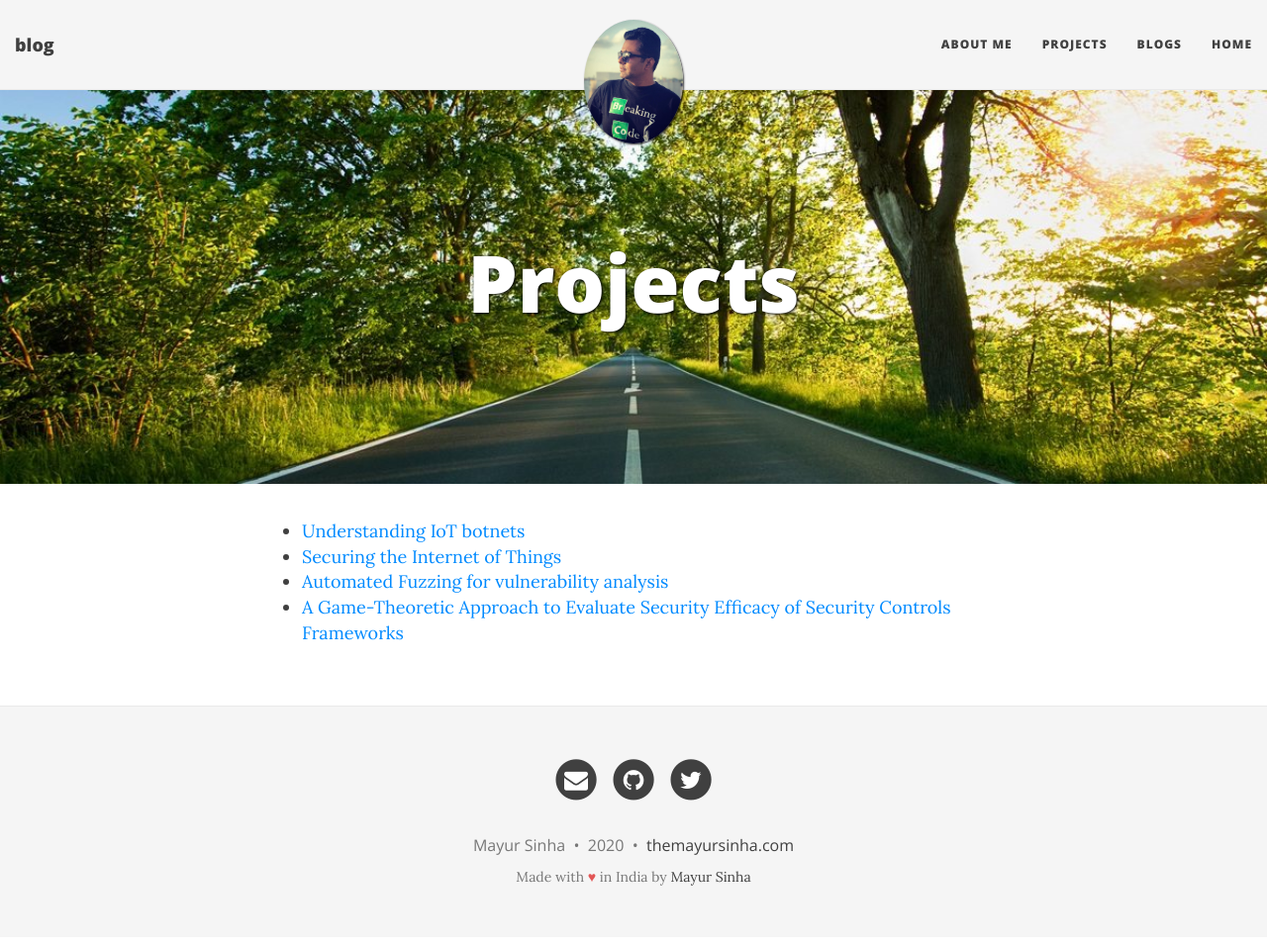
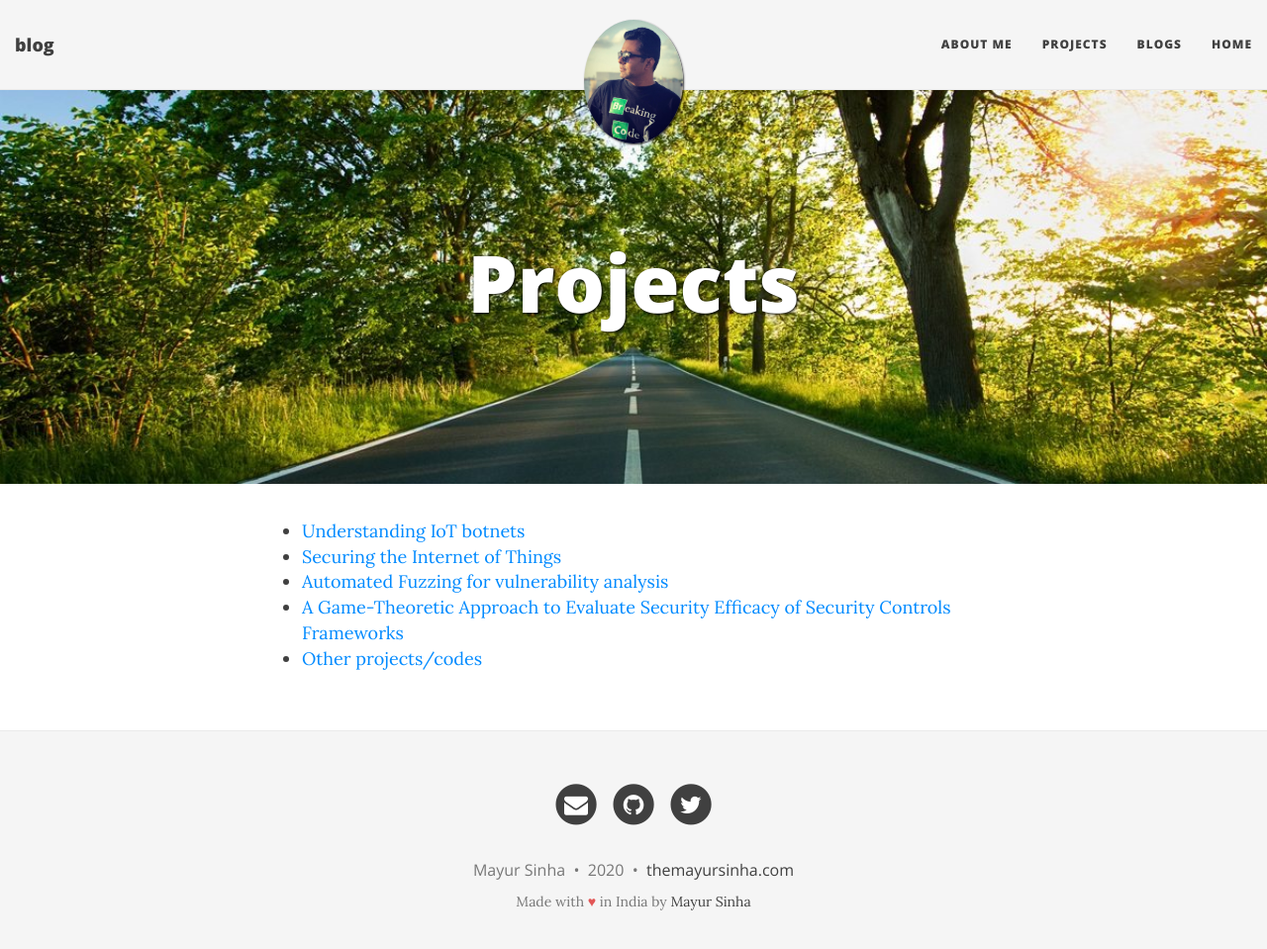
Before and after one commit to themayursinha/blog, a Jekyll site: the page built from projects.md, in a window 1280 px wide and 972 px high. Shown: the top 959 px of the window at 99% size. Built offline with Jekyll 4.4.1, drawn with Linux system fonts in a browser that asks for light colours; nearby versions of some CDN libraries; library files that are not in the unit come from our copies.

Commit message:
added one project link

```diff
--- a/projects.md
+++ b/projects.md
@@ -7,3 +7,4 @@ bigimg: /img/path.jpg
 * [Securing the Internet of Things](https://www.researchgate.net/project/Securing-the-Internet-of-Things-2)
 * [Automated Fuzzing for vulnerability analysis](https://www.researchgate.net/publication/330684293_Automated_Fuzzing_for_vulnerability_analysis)
 * [A Game-Theoretic Approach to Evaluate Security Efficacy of Security Controls Frameworks](https://www.researchgate.net/publication/339129540_A_Game-Theoretic_Approach_to_Evaluate_Security_Efficacy_of_Security_Controls_Frameworks)
+* [Other projects/codes](https://github.com/themayursinha)
```
